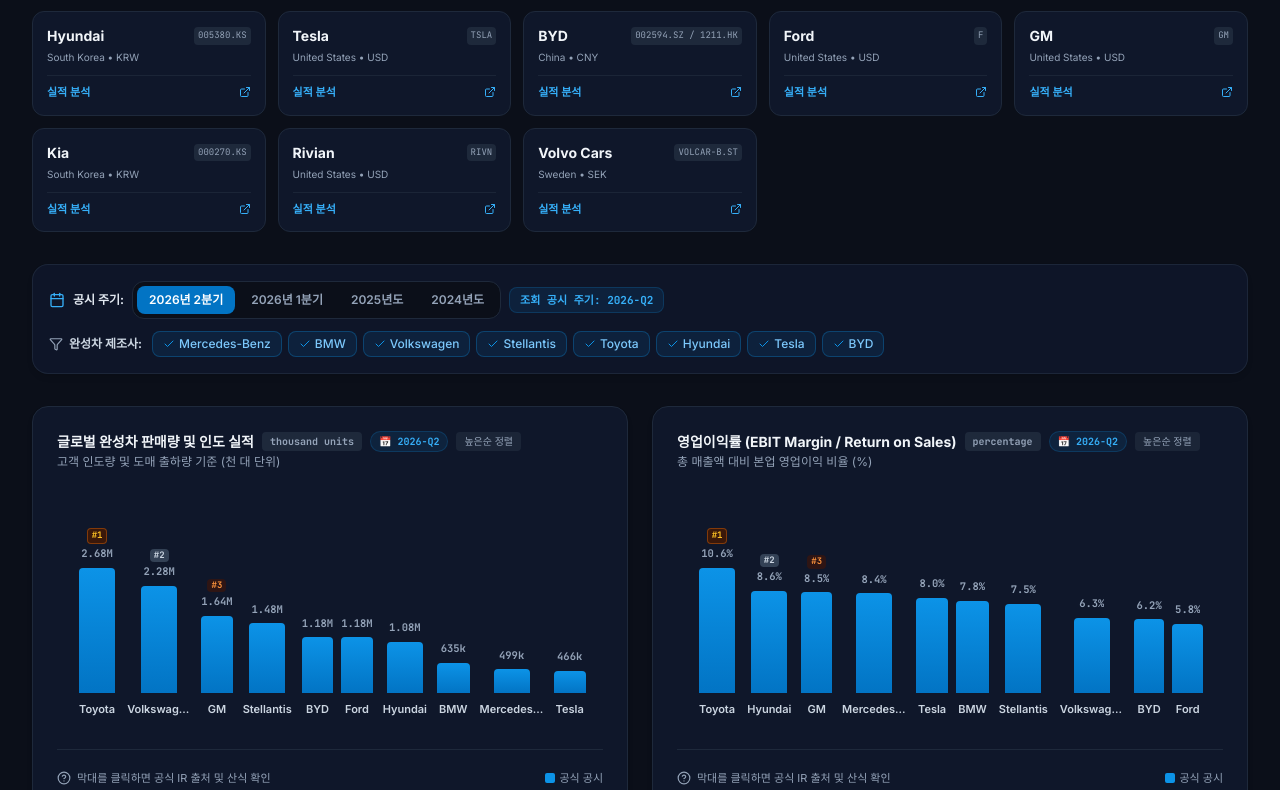
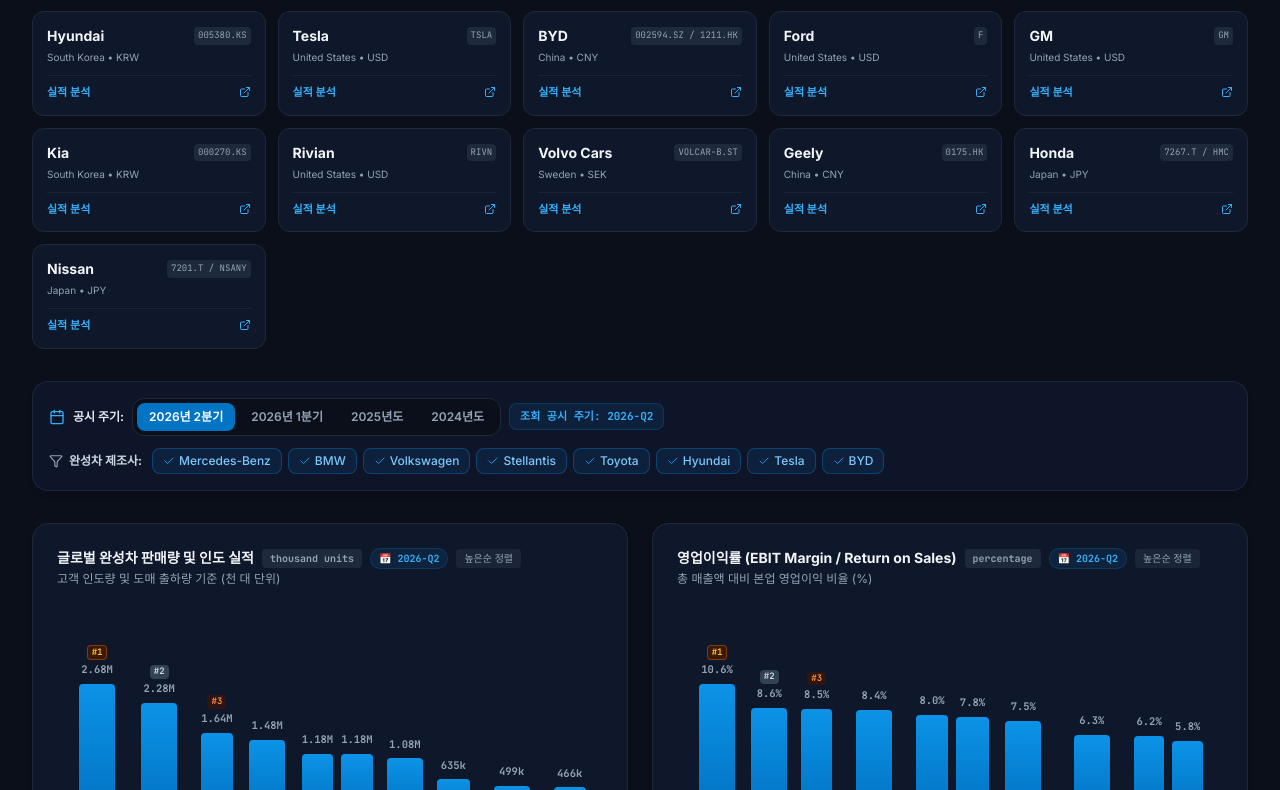
Before and after one commit to chbaede/autometrics-intelligence, a React (Vite) app: page / in a window 1280 px wide. Shown: the part 610-1400 px from the top of the page. Built offline with nearby package versions, Linux system fonts and the light colour scheme.

Commit message:
fix(ui): clean chart headers, hide unfilled ads, clarify HMC perimeter, add Geely Honda Nissan

```diff
--- a/src/components/common/GoogleAdBanner.tsx
+++ b/src/components/common/GoogleAdBanner.tsx
@@ -1,4 +1,4 @@
-import React, { useEffect, useRef } from 'react';
+import React, { useEffect, useRef, useState } from 'react';
 
 interface GoogleAdBannerProps {
   slot?: string;
@@ -23,36 +23,65 @@
 }) => {
   const adRef = useRef<HTMLModElement | null>(null);
   const pushedRef = useRef<boolean>(false);
+  const [isAdLoaded, setIsAdLoaded] = useState<boolean>(false);
 
   useEffect(() => {
-    // Only attempt to push to adsbygoogle once per mount
-    if (pushedRef.current) return;
+    const el = adRef.current;
+    if (!el) return;
 
+    const checkStatus = () => {
+      const status = el.getAttribute('data-ad-status');
+      const hasIframe = el.querySelector('iframe') !== null;
+      if (status === 'filled' || hasIframe) {
+        setIsAdLoaded(true);
+      } else if (status === 'unfilled') {
+        setIsAdLoaded(false);
+      }
+    };
+
+    checkStatus();
+
+    const observer = new MutationObserver(() => {
+      checkStatus();
+    });
+
+    observer.observe(el, { attributes: true, childList: true, subtree: true });
+
+    if (!pushedRef.current) {
       try {
-      if (typeof window !== 'undefined' && adRef.current) {
-        // Check if the ad container already has child elements / ads iframe
-        if (adRef.current.innerHTML.trim() === '') {
+        if (typeof window !== 'undefined') {
+          if (el.innerHTML.trim() === '') {
             (window.adsbygoogle = window.adsbygoogle || []).push({});
             pushedRef.current = true;
           }
         }
       } catch (err) {
-      // In development / fast-refresh / ad-blocker environments, ignore push errors
         console.warn('Google AdSense push caught:', err);
       }
+    }
+
+    return () => observer.disconnect();
   }, []);
 
   return (
-    <div className={`w-full overflow-hidden rounded-xl bg-slate-100/70 dark:bg-slate-900/60 border border-slate-200/80 dark:border-slate-800/80 p-2.5 transition-all text-center ${className}`}>
+    <div
+      className={`w-full overflow-hidden transition-all text-center ${
+        isAdLoaded
+          ? `rounded-xl bg-slate-100/70 dark:bg-slate-900/60 border border-slate-200/80 dark:border-slate-800/80 p-2.5 ${className}`
+          : 'h-0 m-0 p-0 border-0 opacity-0 pointer-events-none'
+      }`}
+    >
+      {isAdLoaded && (
         <div className="flex items-center justify-between text-[10px] text-slate-400 dark:text-slate-500 font-mono mb-1.5 px-1 uppercase tracking-wider">
           <span>Sponsored</span>
           <span>Ad</span>
         </div>
-      <div className="min-h-[90px] flex items-center justify-center overflow-hidden">
+      )}
+      <div className={isAdLoaded ? 'min-h-[90px] flex items-center justify-center overflow-hidden' : ''}>
         <ins
           ref={adRef}
           className="adsbygoogle"
-          style={{ display: 'block', width: '100%', minHeight: '90px' }}
+          style={{ display: 'block', width: '100%', minHeight: isAdLoaded ? '90px' : '0px' }}
           data-ad-client={client}
           data-ad-slot={slot}
           data-ad-format={format}
--- a/src/components/metrics/charts/GuidanceRangeChart.tsx
+++ b/src/components/metrics/charts/GuidanceRangeChart.tsx
@@ -96,35 +96,40 @@
   return (
     <div className="p-6 bg-white dark:bg-slate-900 rounded-2xl border border-slate-200 dark:border-slate-800 shadow-md flex flex-col space-y-4">
       {/* Header */}
-      <div className="flex flex-col sm:flex-row sm:items-center justify-between gap-3 pb-3 border-b border-slate-100 dark:border-slate-800">
-        <div>
-          <div className="flex items-center gap-2">
-            <Compass className="w-5 h-5 text-brand-600 dark:text-brand-400" />
-            <h3 className="text-base font-bold text-slate-900 dark:text-slate-100">
+      <div className="flex flex-col gap-2 pb-3 border-b border-slate-100 dark:border-slate-800">
+        {/* Top: Icon + Title + Badge */}
+        <div className="flex flex-wrap items-center gap-2">
+          <div className="flex items-center gap-2 min-w-0">
+            <Compass className="w-5 h-5 text-brand-600 dark:text-brand-400 shrink-0" />
+            <h3 className="text-base font-bold text-slate-900 dark:text-slate-100 leading-snug">
               {language === 'ko'
                 ? '2026년 완성차 OEM 연간 재무 가이던스 목표 밴드 (가이던스 코리더)'
                 : '2026 Automotive OEM Annual Margin Target Guidance Corridors'}
             </h3>
-            <span className="text-[10px] font-mono px-2.5 py-0.5 rounded-full bg-brand-500/10 text-brand-600 dark:text-brand-400 font-bold border border-brand-500/20">
+          </div>
+          <span className="text-[10px] font-mono px-2.5 py-0.5 rounded-full bg-brand-500/10 text-brand-600 dark:text-brand-400 font-bold border border-brand-500/20 whitespace-nowrap shrink-0">
             {language === 'ko' ? '연간 수익성 목표 밴드' : 'Unified Corridor Chart'}
           </span>
         </div>
-          <p className="text-xs text-slate-500 dark:text-slate-400 mt-0.5">
+
+        {/* Bottom row: Subtitle on left, Legend on right */}
+        <div className="flex flex-col sm:flex-row sm:items-center justify-between gap-2 text-xs text-slate-500 dark:text-slate-400 pt-0.5">
+          <p className="text-xs text-slate-500 dark:text-slate-400">
             {language === 'ko'
               ? '완성차 제조사 경영진이 공식 발표한 2026년도 연간 영업이익률 목표 밴드(최소 ~ 최대) 및 중간값 통합 비교'
               : 'Official management target ranges (min ~ max) and midpoint comparison across global automakers'}
           </p>
-        </div>
 
           {/* Legend */}
-        <div className="flex items-center gap-4 text-xs text-slate-500 dark:text-slate-400">
+          <div className="flex items-center gap-3.5 text-xs text-slate-600 dark:text-slate-300 shrink-0 whitespace-nowrap self-start sm:self-auto">
             <div className="flex items-center gap-1.5">
-            <span className="w-3.5 h-2.5 rounded bg-brand-500/30 border border-brand-500" />
+              <span className="w-3.5 h-2.5 rounded-xs bg-brand-500/30 border border-brand-500 shrink-0" />
               <span className="font-medium">{language === 'ko' ? '목표 밴드' : 'Target Band'}</span>
             </div>
             <div className="flex items-center gap-1.5">
-            <span className="w-2.5 h-2.5 rotate-45 bg-amber-400 border border-slate-900 dark:border-white shadow-xs" />
+              <span className="w-2.5 h-2.5 rotate-45 bg-amber-400 border border-slate-900 dark:border-white shadow-xs shrink-0" />
               <span className="font-medium">{language === 'ko' ? '중앙값' : 'Midpoint'}</span>
+            </div>
           </div>
         </div>
       </div>
--- a/src/components/metrics/charts/PowertrainMixChart.tsx
+++ b/src/components/metrics/charts/PowertrainMixChart.tsx
@@ -30,33 +30,44 @@
   return (
     <div className="p-6 bg-white dark:bg-slate-900 rounded-2xl border border-slate-200 dark:border-slate-800 shadow-md flex flex-col space-y-4">
       {/* Header */}
-      <div className="flex flex-col sm:flex-row sm:items-center justify-between gap-2 pb-3 border-b border-slate-100 dark:border-slate-800">
-        <div>
-          <div className="flex items-center gap-2">
-            <Zap className="w-5 h-5 text-emerald-600 dark:text-emerald-400" />
-            <h3 className="text-base font-bold text-slate-900 dark:text-slate-100">
+      <div className="flex flex-col gap-2 pb-3 border-b border-slate-100 dark:border-slate-800">
+        {/* Top: Icon + Title + Badge */}
+        <div className="flex flex-wrap items-center gap-2">
+          <div className="flex items-center gap-2 min-w-0">
+            <Zap className="w-5 h-5 text-emerald-600 dark:text-emerald-400 shrink-0" />
+            <h3 className="text-base font-bold text-slate-900 dark:text-slate-100 leading-snug">
               {title}
             </h3>
-            <span className="text-[10px] font-mono px-2.5 py-0.5 rounded-full bg-emerald-500/10 text-emerald-600 dark:text-emerald-400 font-bold border border-emerald-500/20">
+          </div>
+          <span className="text-[10px] font-mono px-2.5 py-0.5 rounded-full bg-emerald-500/10 text-emerald-600 dark:text-emerald-400 font-bold border border-emerald-500/20 whitespace-nowrap shrink-0">
             {language === 'ko' ? '전동화 비중 분석' : 'Powertrain Breakdown'}
           </span>
         </div>
-          {subtitle && <p className="text-xs text-slate-500 dark:text-slate-400 mt-0.5">{subtitle}</p>}
-        </div>
+
+        {/* Bottom row: Subtitle on left, Legend on right */}
+        <div className="flex flex-col sm:flex-row sm:items-center justify-between gap-2 text-xs text-slate-500 dark:text-slate-400 pt-0.5">
+          {subtitle && (
+            <p className="text-xs text-slate-500 dark:text-slate-400">
+              {subtitle}
+            </p>
+          )}
 
           {/* Legend */}
-        <div className="flex items-center gap-3 text-xs font-mono flex-wrap">
+          <div className="flex items-center gap-3 text-xs font-mono shrink-0 whitespace-nowrap flex-wrap self-start sm:self-auto">
             <div className="flex items-center gap-1.5 text-emerald-600 dark:text-emerald-400 font-semibold">
-            <span className="w-2.5 h-2.5 rounded-xs bg-emerald-500" />
-            <TermBadge term="BEV" showIcon={false} /> {language === 'ko' ? '(순수 전기차)' : '(100% BEV)'}
+              <span className="w-2.5 h-2.5 rounded-xs bg-emerald-500 shrink-0" />
+              <TermBadge term="BEV" showIcon={false} />
+              <span>{language === 'ko' ? '(순수 전기차)' : '(BEV)'}</span>
             </div>
             <div className="flex items-center gap-1.5 text-sky-600 dark:text-sky-400 font-semibold">
-            <span className="w-2.5 h-2.5 rounded-xs bg-sky-500" />
-            <TermBadge term="PHEV" showIcon={false} /> {language === 'ko' ? '(공시 시)' : '(Disclosed)'}
+              <span className="w-2.5 h-2.5 rounded-xs bg-sky-500 shrink-0" />
+              <TermBadge term="PHEV" showIcon={false} />
+              <span>{language === 'ko' ? '(공시 시)' : '(PHEV)'}</span>
             </div>
             <div className="flex items-center gap-1.5 text-slate-500 dark:text-slate-400 font-semibold">
-            <span className="w-2.5 h-2.5 rounded-xs bg-slate-300 dark:bg-slate-700" />
-            <span>{language === 'ko' ? '내연기관 / 일반 HEV' : 'ICE / Conventional HEV'}</span>
+              <span className="w-2.5 h-2.5 rounded-xs bg-slate-300 dark:bg-slate-700 shrink-0" />
+              <span>{language === 'ko' ? '내연기관 / 일반 HEV' : 'ICE / HEV'}</span>
+            </div>
           </div>
         </div>
       </div>
--- a/src/data/companies.ts
+++ b/src/data/companies.ts
@@ -129,8 +129,8 @@
     fiscalYearEnd: 'Dec 31',
     reportingCurrency: 'KRW',
     supportedDocuments: ['Quarterly Earnings Release & Presentation', 'Annual Business Report', 'Monthly Sales Dispatches'],
-    description: 'Global automotive and mobility solutions provider producing Hyundai, Genesis luxury brand, and dedicated Ioniq electric vehicles.',
-    notes: 'Discloses wholesale and retail sales separately, plus Genesis and dedicated BEV volume splits.',
+    description: 'Global automotive and mobility solutions provider producing Hyundai, Genesis luxury brand, and dedicated Ioniq electric vehicles. (Note: Excludes independently listed affiliate Kia Corporation).',
+    notes: '공시 실적 데이터는 현대자동차(005380.KS) 단독 연결 기준이며, 그룹 관계사인 기아(000270.KS) 실적은 합산되지 않은 별도 공시 기준입니다. Discloses wholesale and retail sales separately, plus Genesis and dedicated BEV volume splits.',
   },
 
   // 7. Tesla
@@ -271,6 +271,72 @@
     supportedDocuments: ['Interim Report', 'Annual Report'],
     description: 'Swedish premium vehicle manufacturer committed to safety and electrification with Recharge/EX-series BEVs.',
   },
+
+  // 14. Geely Automobile Holdings Limited
+  {
+    id: 'geely',
+    name: 'Geely Automobile Holdings Limited',
+    shortName: 'Geely',
+    nativeName: '吉利汽车控股有限公司',
+    ticker: '0175.HK',
+    stockExchange: 'Hong Kong Stock Exchange (HKEX)',
+    hqCountry: 'China',
+    hqCity: 'Hangzhou, Zhejiang',
+    region: 'china',
+    website: 'https://www.geelyauto.com.hk',
+    irUrl: 'https://www.geelyauto.com.hk/en/investor-relations/',
+    financialResultsUrl: 'https://www.geelyauto.com.hk/en/investor-relations/results-announcements/',
+    salesReleaseUrl: 'https://www.geelyauto.com.hk/en/investor-relations/sales-volume/',
+    fiscalYearEnd: 'Dec 31',
+    reportingCurrency: 'CNY',
+    supportedDocuments: ['Annual Report', 'Interim Report', 'Monthly Sales Announcements'],
+    description: 'Leading Chinese automotive group manufacturing passenger vehicles across Geely, Zeekr premium EV, Galaxy NEV series, and Lynk & Co joint venture.',
+    notes: 'Reports monthly delivery volume and NEV (BEV + PHEV) share splits under HKEX listing standards.',
+  },
+
+  // 15. Honda Motor Co., Ltd.
+  {
+    id: 'honda_motor',
+    name: 'Honda Motor Co., Ltd.',
+    shortName: 'Honda',
+    nativeName: '本田技研工業株式会社',
+    ticker: '7267.T / HMC',
+    stockExchange: 'Tokyo Stock Exchange / NYSE',
+    hqCountry: 'Japan',
+    hqCity: 'Tokyo',
+    region: 'japan',
+    website: 'https://global.honda',
+    irUrl: 'https://global.honda/en/investors.html',
+    financialResultsUrl: 'https://global.honda/en/investors/financial-results.html',
+    salesReleaseUrl: 'https://global.honda/en/investors/library/factbook.html',
+    fiscalYearEnd: 'Mar 31',
+    reportingCurrency: 'JPY',
+    supportedDocuments: ['Financial Results Presentation', 'Form 20-F', 'Fact Book'],
+    description: 'Global mobility company manufacturing automobiles (Civic, Accord, CR-V), motorcycles, and power products, accelerating its 0 Series EV transformation.',
+    notes: 'Fiscal year runs April 1 to March 31. Reports Automobile, Motorcycle, and Financial Services operating profit segments.',
+  },
+
+  // 16. Nissan Motor Co., Ltd.
+  {
+    id: 'nissan_motor',
+    name: 'Nissan Motor Co., Ltd.',
+    shortName: 'Nissan',
+    nativeName: '日産自動車株式会社',
+    ticker: '7201.T / NSANY',
+    stockExchange: 'Tokyo Stock Exchange / OTC',
+    hqCountry: 'Japan',
+    hqCity: 'Yokohama, Kanagawa',
+    region: 'japan',
+    website: 'https://www.nissan-global.com',
+    irUrl: 'https://www.nissan-global.com/EN/IR/',
+    financialResultsUrl: 'https://www.nissan-global.com/EN/IR/FINANCIAL/',
+    salesReleaseUrl: 'https://www.nissan-global.com/EN/IR/OPERATION/',
+    fiscalYearEnd: 'Mar 31',
+    reportingCurrency: 'JPY',
+    supportedDocuments: ['Financial Results Presentation', 'Tanshin Report', 'Annual Securities Report'],
+    description: 'Japanese multinational automotive manufacturer and pioneer in mass-market electrification (Leaf, Ariya, e-POWER hybrid systems).',
+    notes: 'Fiscal year runs April 1 to March 31. Core member of the Renault-Nissan-Mitsubishi Alliance.',
+  },
 ];
 
 export const COMPANIES_MAP: Record<string, Company> = COMPANIES_REGISTRY.reduce(
--- a/src/data/guidance.ts
+++ b/src/data/guidance.ts
@@ -144,4 +144,67 @@
     ],
     riskNotes: 'Foreign exchange volatility (USD/KRW, EUR/KRW) and global interest rates.',
   },
+
+  // --- HONDA MOTOR ---
+  {
+    id: 'honda_2026_margin_guidance',
+    companyId: 'honda_motor',
+    metricId: 'guidance_operating_margin',
+    reportingYear: 2026,
+    originalText: 'Honda Motor forecasts consolidated operating profit margin between 7.0% and 8.0% for fiscal year 2026.',
+    min: 7.0,
+    max: 8.0,
+    midpoint: 7.5,
+    unit: 'percentage',
+    status: 'reaffirmed',
+    publicationDate: '2026-08-09',
+    sourceDocId: 'honda_2026_q1_statement',
+    assumptions: [
+      'Strong motorcycle division operating margins in Asian emerging markets.',
+      'Expanded hybrid (e:HEV) sales penetration in North America and Japan.',
+    ],
+    riskNotes: 'Raw material cost inflation and currency volatility (USD/JPY).',
+  },
+
+  // --- NISSAN MOTOR ---
+  {
+    id: 'nissan_2026_margin_guidance',
+    companyId: 'nissan_motor',
+    metricId: 'guidance_operating_margin',
+    reportingYear: 2026,
+    originalText: 'Nissan Motor targets consolidated operating margin within the 4.0% to 5.2% corridor under its The Arc business plan.',
+    min: 4.0,
+    max: 5.2,
+    midpoint: 4.6,
+    unit: 'percentage',
+    status: 'reaffirmed',
+    publicationDate: '2026-07-25',
+    sourceDocId: 'nissan_2026_q1_statement',
+    assumptions: [
+      'Structural cost reductions under The Arc business transformation.',
+      'Launch of next-generation e-POWER hybrid and electrified crossovers.',
+    ],
+    riskNotes: 'Fierce EV price discounting in China and North American market incentives.',
+  },
+
+  // --- GEELY AUTOMOBILE ---
+  {
+    id: 'geely_2026_margin_guidance',
+    companyId: 'geely',
+    metricId: 'guidance_operating_margin',
+    reportingYear: 2026,
+    originalText: 'Geely Automobile Holdings targets a full-year operating margin corridor of 5.5% to 6.8% alongside a 2.0+ million delivery objective.',
+    min: 5.5,
+    max: 6.8,
+    midpoint: 6.15,
+    unit: 'percentage',
+    status: 'reaffirmed',
+    publicationDate: '2026-08-21',
+    sourceDocId: 'geely_2026_q2_results',
+    assumptions: [
+      'Rapid scale growth in premium Zeekr BEV deliveries and international exports.',
+      'Cost synergies across shared SEA and CMA vehicle architecture platforms.',
+    ],
+    riskNotes: 'Intense domestic Chinese EV price competition and EU tariff adjustments.',
+  },
 ];
--- a/src/data/sources.ts
+++ b/src/data/sources.ts
@@ -781,6 +781,57 @@
     lastChecked: '2026-09-20',
     notes: 'Q4 wholesale 1,178k units, revenue $46.0B, adjusted EBIT $2.6B (5.7% margin).',
   },
+
+  // =========================================================================
+  // 11. GEELY AUTOMOBILE HOLDINGS
+  // =========================================================================
+  {
+    id: 'geely_2026_q2_results',
+    companyId: 'geely',
+    title: 'Geely Automobile Holdings Limited 2026 Interim Business & Financial Results',
+    docType: 'quarterly_report',
+    period: '2026-Q2',
+    publicationDate: '2026-08-21',
+    officialUrl: 'https://www.geelyauto.com.hk/en/investor-relations/results-announcements/',
+    isVerified: true,
+    verificationStatus: 'verified',
+    lastChecked: '2026-09-20',
+    notes: 'Official HKEX interim disclosure: 1H 2026 delivery volume, revenue, operating profit, and 2026 annual guidance corridor.',
+  },
+
+  // =========================================================================
+  // 12. HONDA MOTOR CO., LTD.
+  // =========================================================================
+  {
+    id: 'honda_2026_q1_statement',
+    companyId: 'honda_motor',
+    title: 'Honda Motor Co., Ltd. FY2026 First Quarter Financial Results (Three Months Ended June 30, 2026)',
+    docType: 'quarterly_report',
+    period: '2026-Q2',
+    publicationDate: '2026-08-09',
+    officialUrl: 'https://global.honda/en/investors/financial-results.html',
+    isVerified: true,
+    verificationStatus: 'verified',
+    lastChecked: '2026-09-20',
+    notes: 'Official Tokyo Stock Exchange disclosure: FY2026 Q1 operating profit, deliveries, and full-year FY2026 operating margin forecast.',
+  },
+
+  // =========================================================================
+  // 13. NISSAN MOTOR CO., LTD.
+  // =========================================================================
+  {
+    id: 'nissan_2026_q1_statement',
+    companyId: 'nissan_motor',
+    title: 'Nissan Motor Co., Ltd. First Quarter Financial Results for FY2026',
+    docType: 'quarterly_report',
+    period: '2026-Q2',
+    publicationDate: '2026-07-25',
+    officialUrl: 'https://www.nissan-global.com/EN/IR/FINANCIAL/',
+    isVerified: true,
+    verificationStatus: 'verified',
+    lastChecked: '2026-09-20',
+    notes: 'Official Tokyo Stock Exchange disclosure: FY2026 Q1 operating results and The Arc mid-term plan guidance corridor.',
+  },
 ];
 
 export const SOURCES_MAP: Record<string, SourceDocument> = Object.fromEntries(
```
Lines whose indentation alone changed are shown as unchanged.
